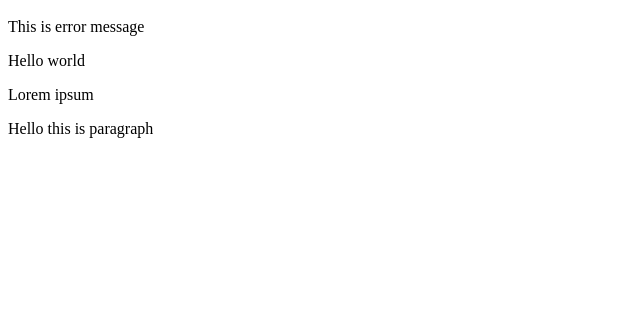
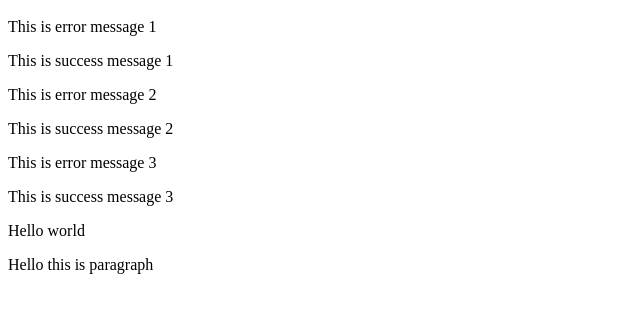
Before and after one commit to alxSoftware2024/javascript, a plain HTML site: page event/event.html in a window 1280 px wide. Shown: the part 48-360 px from the top of the page, without its empty margins (0-640 px from the left). Drawn offline with Linux system fonts and the light colour scheme.

Commit message:
paragraph added

```diff
--- a/event/event.html
+++ b/event/event.html
@@ -3,13 +3,18 @@
     <meta charset="UTF-8">
     <meta name="viewport" content="width=device-width, initial-scale=1.0">
     <title>EVENT HANDLING</title>
+    <link href="style.css" rel="stylesheet">
 </head>
 <body>
     <h1 id="page-title" style="color: orange;">The DOM</h1>
     <div>
-        <p class="error">This is error message</p>
+        <p>This is error message 1</p>
+        <p>This is success message 1</p>
+        <p>This is error message 2</p>
+        <p>This is success message 2</p>
+        <p>This is error message 3</p>
+        <p>This is success message 3</p>
         <p>Hello world</p>
-        <p>Lorem ipsum</p>
 
     </div>
     <div class="error">
```
